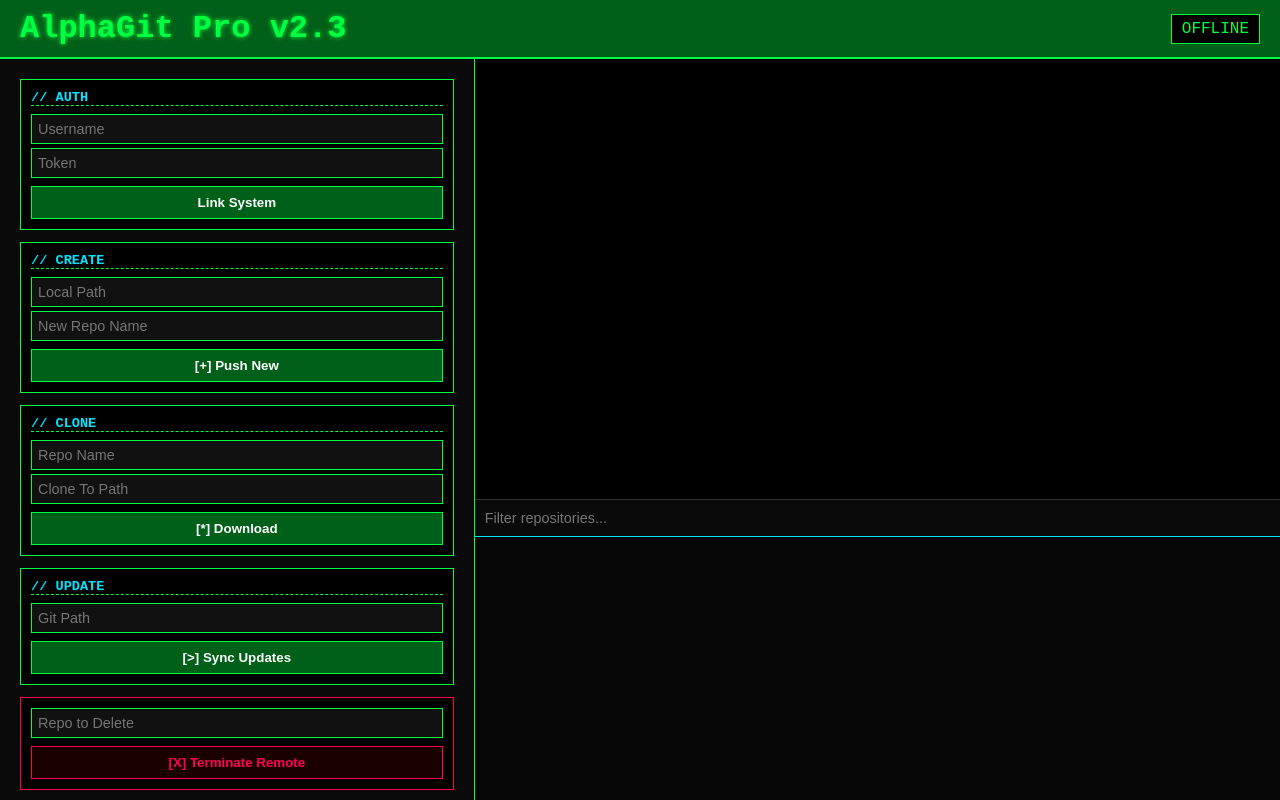
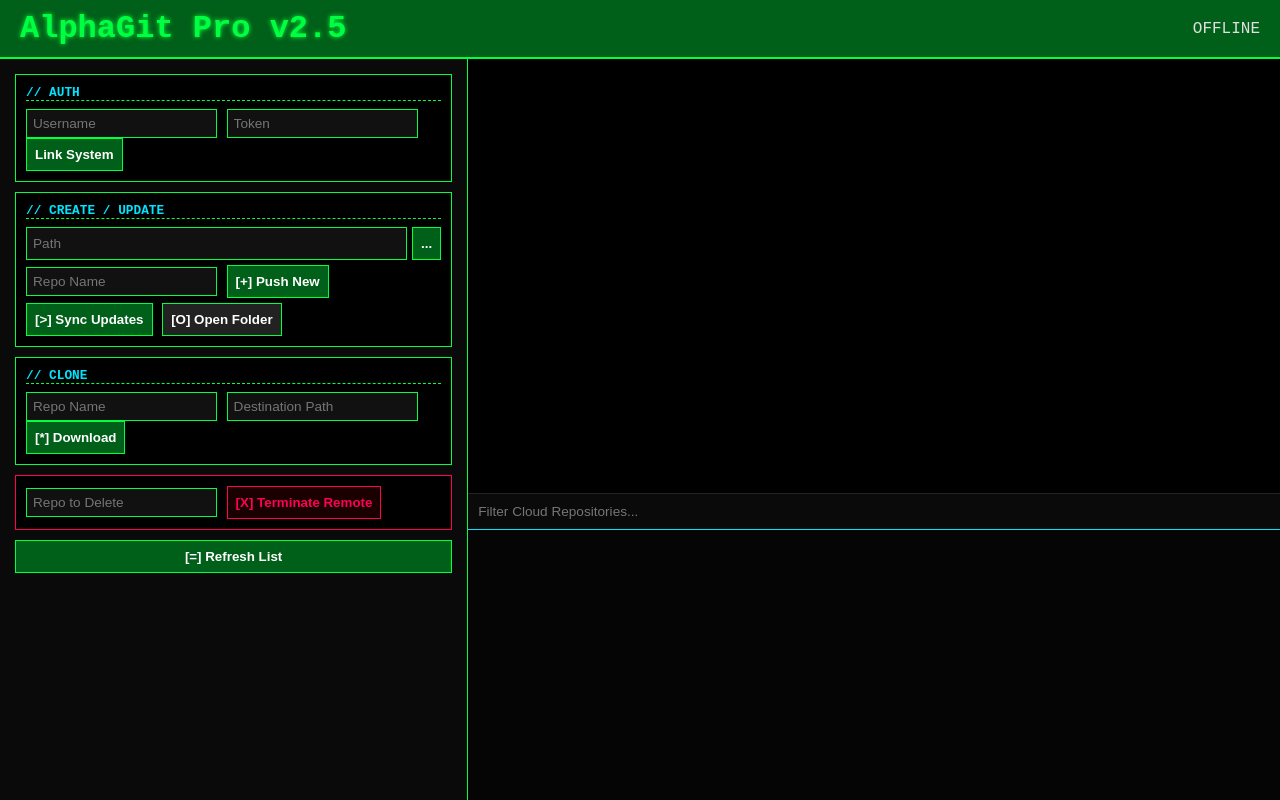
Before and after one commit to aaronkyupi/AlphaGit, a Flask app: page / in a window 1280 px wide. Run offline with Flask 3, Linux system fonts and the light colour scheme.

Commit message:
AlphaUpdate: 2026-03-15 18:29:16

```diff
--- a/app.py
+++ b/app.py
@@ -2,6 +2,8 @@ import os
 import subprocess
 import logging
 import requests
+import tkinter as tk
+from tkinter import filedialog
 from flask import Flask, render_template, request, jsonify
 from datetime import datetime
 from base64 import b64encode
@@ -37,7 +39,6 @@ def run_git_command(command_args, repo_path=None):
         cmd.extend(command_args)
         cwd = repo_path if repo_path else os.getcwd()
         logger.info(f"Executing: {' '.join(cmd)}")
-
         result = subprocess.run(
             cmd, cwd=cwd, capture_output=True, text=True,
             check=False, encoding='utf-8', errors='replace'
@@ -45,7 +46,6 @@ def run_git_command(command_args, repo_path=None):
         output = result.stdout
         if result.stderr:
             output += f"\n{result.stderr}"
-
         logger.info(f"Command Result:\n{output}")
         return output
     except Exception as e:
@@ -58,22 +58,45 @@ def index():
     return render_template('main.html')
 
 
+# --- SYSTEM UTILS ---
+@app.route('/api/select_folder', methods=['GET'])
+def select_folder():
+    try:
+        root = tk.Tk()
+        root.withdraw()
+        root.attributes('-topmost', True)
+        folder_selected = filedialog.askdirectory()
+        root.destroy()
+        if folder_selected:
+            return jsonify({"status": "success", "path": folder_selected.replace('\\', '/')})
+        return jsonify({"status": "error", "message": "Cancelled"})
+    except Exception as e:
+        return jsonify({"status": "error", "message": str(e)})
+
+
+@app.route('/api/open_explorer', methods=['POST'])
+def open_explorer():
+    path = request.json.get('path')
+    if path and os.path.exists(path):
+        os.startfile(os.path.normpath(path))
+        return jsonify({"status": "success"})
+    return jsonify({"status": "error", "message": "Path not found"})
+
+
+# --- GITHUB OPERATIONS ---
 @app.route('/api/connect', methods=['POST'])
 def connect_github():
     global GITHUB_USER, GITHUB_TOKEN
     data = request.json
     GITHUB_USER = data.get('username')
     GITHUB_TOKEN = data.get('token')
-
     try:
         auth_header = get_auth_header(GITHUB_USER, GITHUB_TOKEN)
         headers = {"Authorization": auth_header, "Accept": "application/vnd.github.v3+json"}
         response = requests.get("https://api.github.com/user", headers=headers, timeout=10)
-
         if response.status_code == 200:
-            user_data = response.json()
-            return jsonify({"status": "success", "message": f"Linked to {user_data.get('login')}"})
-        return jsonify({"status": "error", "message": f"Auth Failed: {response.status_code}"})
+            return jsonify({"status": "success", "message": f"Linked to {response.json().get('login')}"})
+        return jsonify({"status": "error", "message": "Auth Failed"})
     except Exception as e:
         return jsonify({"status": "error", "message": str(e)})
 
@@ -81,44 +104,27 @@ def connect_github():
 @app.route('/api/create', methods=['POST'])
 def create_repo():
     data = request.json
-    repo_name = data.get('repo_name')
-    folder_path = data.get('folder_path')
-
+    repo_name, folder_path = data.get('repo_name'), data.get('folder_path')
     try:
-        # 1. Create Remote via API
         auth_header = get_auth_header(GITHUB_USER, GITHUB_TOKEN)
         headers = {"Authorization": auth_header, "Accept": "application/vnd.github.v3+json"}
-        repo_data = {"name": repo_name, "private": False}
-        api_res = requests.post("https://api.github.com/user/repos", json=repo_data, headers=headers)
+        requests.post("https://api.github.com/user/repos", json={"name": repo_name}, headers=headers)
 
-        if api_res.status_code not in [201, 409]:
-            return jsonify({"status": "error", "message": f"GitHub API Fail: {api_res.status_code}"})
-
-        # 2. Local Git Workflow
         run_git_command(["init"], folder_path)
         run_git_command(["branch", "-M", "main"], folder_path)
-
-        # CLEANUP: Remove old origin to avoid "remote origin already exists" error
         run_git_command(["remote", "remove", "origin"], folder_path)
 
-        # Setup .gitignore
         with open(os.path.join(folder_path, ".gitignore"), "w") as f:
             f.write("github.log\n*.log\n.env\nvenv/\n__pycache__/\n")
 
         run_git_command(["add", "."], folder_path)
         run_git_command(["commit", "-m", "Initial commit via AlphaGit"], folder_path)
 
-        # 3. Authenticated Push [cite: 8, 21, 22]
-        # Injects token into URL to bypass local credential manager failures
         auth_url = f"https://{GITHUB_USER}:{GITHUB_TOKEN}@github.com/{GITHUB_USER}/{repo_name}.git"
-
         run_git_command(["remote", "add", "origin", auth_url], folder_path)
         push_out = run_git_command(["push", "-u", "origin", "main"], folder_path)
 
-        if "fatal:" in push_out or "error:" in push_out:
-            return jsonify({"status": "error", "message": "Git Push Failed", "details": push_out})
-
-        return jsonify({"status": "success", "message": "Repo created and files pushed.", "details": push_out})
+        return jsonify({"status": "success", "message": "Repo created and pushed.", "details": push_out})
     except Exception as e:
         return jsonify({"status": "error", "message": str(e)})
 
@@ -129,12 +135,10 @@ def update_repo():
     folder_path = data.get('folder_path')
     try:
         run_git_command(["add", "."], folder_path)
-        msg = f"Update: {datetime.now().strftime('%Y-%m-%d %H:%M:%S')}"
+        msg = f"AlphaUpdate: {datetime.now().strftime('%Y-%m-%d %H:%M:%S')}"
         run_git_command(["commit", "-m", msg], folder_path)
-
-        # Use existing authenticated remote if possible
         push_out = run_git_command(["push"], folder_path)
-        return jsonify({"status": "success", "message": "Changes pushed.", "details": push_out})
+        return jsonify({"status": "success", "message": "Update complete.", "details": push_out})
     except Exception as e:
         return jsonify({"status": "error", "message": str(e)})
 
@@ -142,8 +146,7 @@ def update_repo():
 @app.route('/api/clone', methods=['POST'])
 def clone_repo():
     data = request.json
-    repo_name = data.get('repo_name')
-    target_path = data.get('target_path')
+    repo_name, target_path = data.get('repo_name'), data.get('target_path')
     try:
         auth_url = f"https://{GITHUB_USER}:{GITHUB_TOKEN}@github.com/{GITHUB_USER}/{repo_name}.git"
         output = run_git_command(["clone", auth_url, target_path])
@@ -157,30 +160,23 @@ def delete_repo():
     data = request.json
     repo_name = data.get('repo_name')
     try:
-        auth_header = get_auth_header(GITHUB_USER, GITHUB_TOKEN)
-        headers = {"Authorization": auth_header, "Accept": "application/vnd.github.v3+json"}
+        headers = {"Authorization": get_auth_header(GITHUB_USER, GITHUB_TOKEN)}
         url = f"https://api.github.com/repos/{GITHUB_USER}/{repo_name}"
         res = requests.delete(url, headers=headers)
         if res.status_code == 204:
-            return jsonify({"status": "success", "message": f"Repo {repo_name} deleted."})
-        return jsonify({"status": "error", "message": f"Delete Fail: {res.status_code}"})
+            return jsonify({"status": "success", "message": f"Deleted {repo_name}"})
+        return jsonify({"status": "error", "message": f"Fail: {res.status_code}"})
     except Exception as e:
         return jsonify({"status": "error", "message": str(e)})
 
 
 @app.route('/api/list', methods=['GET'])
 def list_repos():
-    if not GITHUB_USER:
-        return jsonify({"status": "error", "message": "Not connected."})
-
-    auth_header = get_auth_header(GITHUB_USER, GITHUB_TOKEN)
-    headers = {"Authorization": auth_header, "Accept": "application/vnd.github.v3+json"}
-    try:
-        r = requests.get("https://api.github.com/user/repos?per_page=100", headers=headers)
-        repos = [{"name": x['name'], "visibility": "🔒" if x['private'] else "🌐"} for x in r.json()]
-        return jsonify({"status": "success", "data": repos})
-    except Exception as e:
-        return jsonify({"status": "error", "message": str(e)})
+    if not GITHUB_USER: return jsonify({"status": "error", "message": "No Auth"})
+    headers = {"Authorization": get_auth_header(GITHUB_USER, GITHUB_TOKEN)}
+    r = requests.get("https://api.github.com/user/repos?per_page=100", headers=headers)
+    return jsonify({"status": "success",
+                    "data": [{"name": x['name'], "visibility": "🔒" if x['private'] else "🌐"} for x in r.json()]})
 
 
 if __name__ == '__main__':
--- a/templates/main.html
+++ b/templates/main.html
@@ -8,30 +8,27 @@
         body { background: var(--bg); color: var(--text); font-family: 'Courier New', monospace; margin: 0; display: flex; flex-direction: column; height: 100vh; overflow: hidden; }
         header { background: var(--dim); border-bottom: 2px solid var(--neon); padding: 10px 20px; display: flex; justify-content: space-between; align-items: center; }
         h1 { margin: 0; color: var(--neon); text-shadow: 0 0 5px var(--neon); }
-        .status-badge { background: #000; padding: 5px 10px; border: 1px solid var(--neon); color: var(--neon); }
         .container { display: flex; flex: 1; overflow: hidden; }
-        .sidebar { width: 35%; padding: 20px; border-right: 1px solid var(--neon); background: #0a0a0a; overflow-y: auto; display: flex; flex-direction: column; gap: 12px; }
+        .sidebar { width: 35%; padding: 15px; border-right: 1px solid var(--neon); background: #0a0a0a; overflow-y: auto; display: flex; flex-direction: column; gap: 10px; }
         .card { border: 1px solid var(--neon); padding: 10px; background: #000; }
-        .card h3 { color: var(--blue); border-bottom: 1px dashed var(--neon); margin: 0 0 8px 0; font-size: 0.85em; }
-        input { width: 100%; padding: 6px; background: #111; border: 1px solid var(--neon); color: var(--neon); margin-bottom: 4px; box-sizing: border-box; font-size: 0.9em; }
-        button { width: 100%; padding: 8px; margin-top: 4px; background: var(--dim); border: 1px solid var(--neon); color: #fff; cursor: pointer; font-weight: bold; }
+        .card h3 { color: var(--blue); border-bottom: 1px dashed var(--neon); margin: 0 0 8px 0; font-size: 0.8em; }
+        .input-group { display: flex; gap: 5px; margin-bottom: 5px; }
+        input { flex: 1; padding: 6px; background: #111; border: 1px solid var(--neon); color: var(--neon); font-size: 0.85em; }
+        button { padding: 8px; background: var(--dim); border: 1px solid var(--neon); color: #fff; cursor: pointer; font-weight: bold; }
         button:hover { background: var(--neon); color: #000; }
         button.danger { border-color: var(--red); color: var(--red); background: #1a0000; }
         button.danger:hover { background: var(--red); color: #fff; }
         .main-display { width: 65%; display: flex; flex-direction: column; background: #000; }
-        .terminal-window { flex: 1; padding: 15px; overflow-y: auto; color: var(--neon); border-bottom: 1px solid #333; font-size: 0.9em; }
-        .repo-area { background: #050505; height: 300px; display: flex; flex-direction: column; }
-        #repoSearch { border: none; border-bottom: 1px solid var(--blue); color: var(--blue); padding: 10px; background: #0a0a0a; }
-        .repo-grid { display: grid; grid-template-columns: repeat(auto-fill, minmax(160px, 1fr)); gap: 10px; padding: 15px; overflow-y: auto; }
-        .repo-card { border: 1px solid #333; padding: 8px; background: #111; font-size: 0.8em; cursor: pointer; }
+        .terminal-window { flex: 1; padding: 15px; overflow-y: auto; color: var(--neon); font-size: 0.85em; border-bottom: 1px solid #222; }
+        #repoSearch { border: none; border-bottom: 1px solid var(--blue); color: var(--blue); padding: 10px; background: #0a0a0a; width: 100%; box-sizing: border-box; }
+        .repo-grid { background: #050505; height: 250px; padding: 10px; display: grid; grid-template-columns: repeat(auto-fill, minmax(140px, 1fr)); gap: 8px; overflow-y: auto; }
+        .repo-card { border: 1px solid #333; padding: 5px; background: #111; font-size: 0.75em; cursor: pointer; }
         .repo-card:hover { border-color: var(--blue); }
-        .log-entry { margin-bottom: 3px; border-left: 2px solid var(--neon); padding-left: 8px; }
-        .log-error { color: var(--red); border-color: var(--red); }
-        .log-success { color: var(--neon); }
+        .log-entry { margin-bottom: 2px; border-left: 2px solid var(--neon); padding-left: 5px; }
     </style>
 </head>
 <body>
-    <header><h1>AlphaGit Pro v2.3</h1><div id="status" class="status-badge">OFFLINE</div></header>
+    <header><h1>AlphaGit Pro v2.5</h1><div id="status" class="status-badge">OFFLINE</div></header>
     <div class="container">
         <aside class="sidebar">
             <div class="card">
@@ -41,79 +38,91 @@
                 <button onclick="connect()">Link System</button>
             </div>
             <div class="card">
-                <h3>// CREATE</h3>
-                <input type="text" id="cPath" placeholder="Local Path">
-                <input type="text" id="cName" placeholder="New Repo Name">
+                <h3>// CREATE / UPDATE</h3>
+                <div class="input-group">
+                    <input type="text" id="cPath" placeholder="Path">
+                    <button onclick="browse('cPath')">...</button>
+                </div>
+                <input type="text" id="cName" placeholder="Repo Name">
                 <button onclick="create()">[+] Push New</button>
+                <button onclick="update()" style="margin-top:5px;">[>] Sync Updates</button>
+                <button onclick="openFolder()" style="margin-top:5px; background:#222;">[O] Open Folder</button>
             </div>
             <div class="card">
                 <h3>// CLONE</h3>
                 <input type="text" id="clName" placeholder="Repo Name">
-                <input type="text" id="clPath" placeholder="Clone To Path">
+                <input type="text" id="clPath" placeholder="Destination Path">
                 <button onclick="cloneRepo()">[*] Download</button>
-            </div>
-            <div class="card">
-                <h3>// UPDATE</h3>
-                <input type="text" id="uPath" placeholder="Git Path">
-                <button onclick="update()">[>] Sync Updates</button>
             </div>
             <div class="card" style="border-color: var(--red);">
                 <input type="text" id="dName" placeholder="Repo to Delete">
                 <button class="danger" onclick="del()">[X] Terminate Remote</button>
             </div>
-            <button onclick="list()">[=] Refresh Cloud List</button>
+            <button onclick="list()">[=] Refresh List</button>
         </aside>
         <main class="main-display">
             <div class="terminal-window" id="term"></div>
             <div class="repo-area">
-                <input type="text" id="repoSearch" placeholder="Filter repositories..." onkeyup="filterRepos()">
+                <input type="text" id="repoSearch" placeholder="Filter Cloud Repositories..." onkeyup="filterRepos()">
                 <div class="repo-grid" id="repos"></div>
             </div>
         </main>
     </div>
     <script>
         const log = (m, t='info') => {
-            const e = document.createElement('div'); e.className = `log-entry log-${t}`;
+            const e = document.createElement('div'); e.className = `log-entry`;
             e.innerText = `[${new Date().toLocaleTimeString()}] ${m}`;
             const term = document.getElementById('term');
             term.appendChild(e); term.scrollTop = term.scrollHeight;
         };
+
+        async function browse(id) {
+            const res = await fetch('/api/select_folder');
+            const d = await res.json();
+            if(d.path) document.getElementById(id).value = d.path;
+        }
+
+        async function openFolder() {
+            const path = document.getElementById('cPath').value;
+            await fetch('/api/open_explorer', {
+                method: 'POST', headers: {'Content-Type': 'application/json'},
+                body: JSON.stringify({path})
+            });
+        }
 
         async function connect() {
             const res = await fetch('/api/connect', {
                 method: 'POST', headers: {'Content-Type': 'application/json'},
                 body: JSON.stringify({username: document.getElementById('user').value, token: document.getElementById('token').value})
             });
-            const d = await res.json();
-            if(d.status === 'success') { document.getElementById('status').innerText = "ONLINE"; log(d.message, 'success'); }
-            else log(d.message, 'error');
+            const d = await res.json(); log(d.message);
         }
 
         async function create() {
-            log("Creating...");
+            log("Running creation...");
             const res = await fetch('/api/create', {
                 method: 'POST', headers: {'Content-Type': 'application/json'},
                 body: JSON.stringify({repo_name: document.getElementById('cName').value, folder_path: document.getElementById('cPath').value})
             });
-            const d = await res.json(); log(d.message, d.status);
+            const d = await res.json(); log(d.message);
+        }
+
+        async function update() {
+            log("Running update...");
+            const res = await fetch('/api/update', {
+                method: 'POST', headers: {'Content-Type': 'application/json'},
+                body: JSON.stringify({folder_path: document.getElementById('cPath').value})
+            });
+            const d = await res.json(); log(d.message);
         }
 
         async function cloneRepo() {
-            log("Cloning...");
+            log("Running clone...");
             const res = await fetch('/api/clone', {
                 method: 'POST', headers: {'Content-Type': 'application/json'},
                 body: JSON.stringify({repo_name: document.getElementById('clName').value, target_path: document.getElementById('clPath').value})
             });
-            const d = await res.json(); log(d.message, d.status);
-        }
-
-        async function update() {
-            log("Updating...");
-            const res = await fetch('/api/update', {
-                method: 'POST', headers: {'Content-Type': 'application/json'},
-                body: JSON.stringify({folder_path: document.getElementById('uPath').value})
-            });
-            const d = await res.json(); log(d.message, d.status);
+            const d = await res.json(); log(d.message);
         }
 
         async function del() {
@@ -123,14 +132,13 @@
                 method: 'POST', headers: {'Content-Type': 'application/json'},
                 body: JSON.stringify({repo_name: name})
             });
-            const d = await res.json(); log(d.message, d.status);
+            const d = await res.json(); log(d.message);
         }
 
         async function list() {
             const res = await fetch('/api/list');
             const d = await res.json();
-            const grid = document.getElementById('repos');
-            grid.innerHTML = "";
+            const grid = document.getElementById('repos'); grid.innerHTML = "";
             d.data.forEach(r => {
                 const c = document.createElement('div'); c.className = 'repo-card';
                 c.innerHTML = `<b>${r.visibility} ${r.name}</b>`;
```
